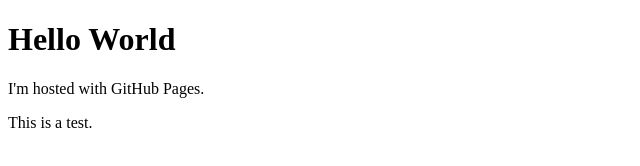
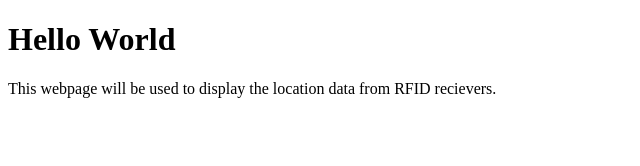
Before and after one commit to LSNugget/LSNugget.github.io, a plain HTML site: page index.html in a window 1280 px wide. Shown: the whole page, without its empty margins (0-640 px from the left). Drawn offline with Linux system fonts and the light colour scheme.

Commit message:
Update index.html

```diff
--- a/index.html
+++ b/index.html
@@ -2,7 +2,6 @@
 <html>
 <body>
 <h1>Hello World</h1>
-<p>I'm hosted with GitHub Pages.</p>
-<p>This is a test.</p>
+<p>This webpage will be used to display the location data from RFID recievers.</p>
 </body>
 </html>
```
